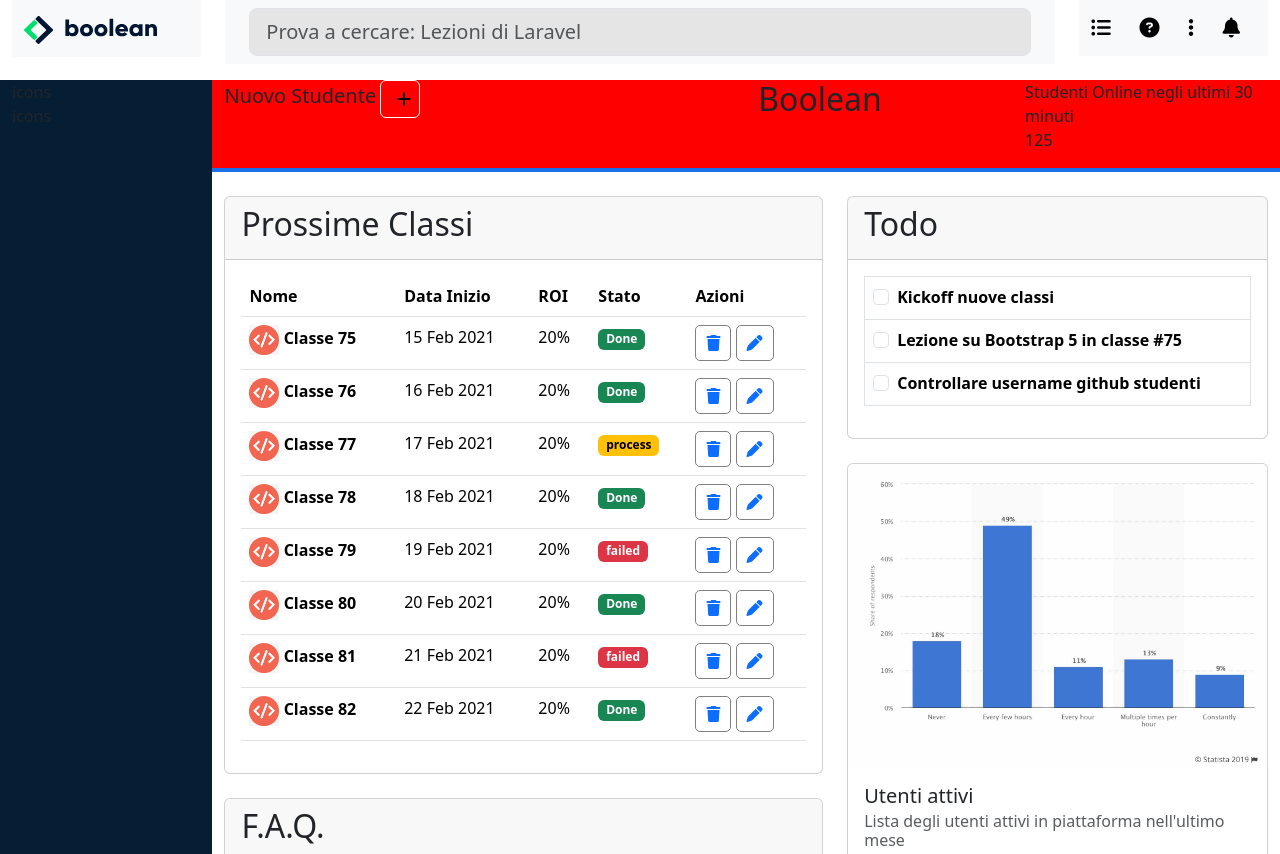
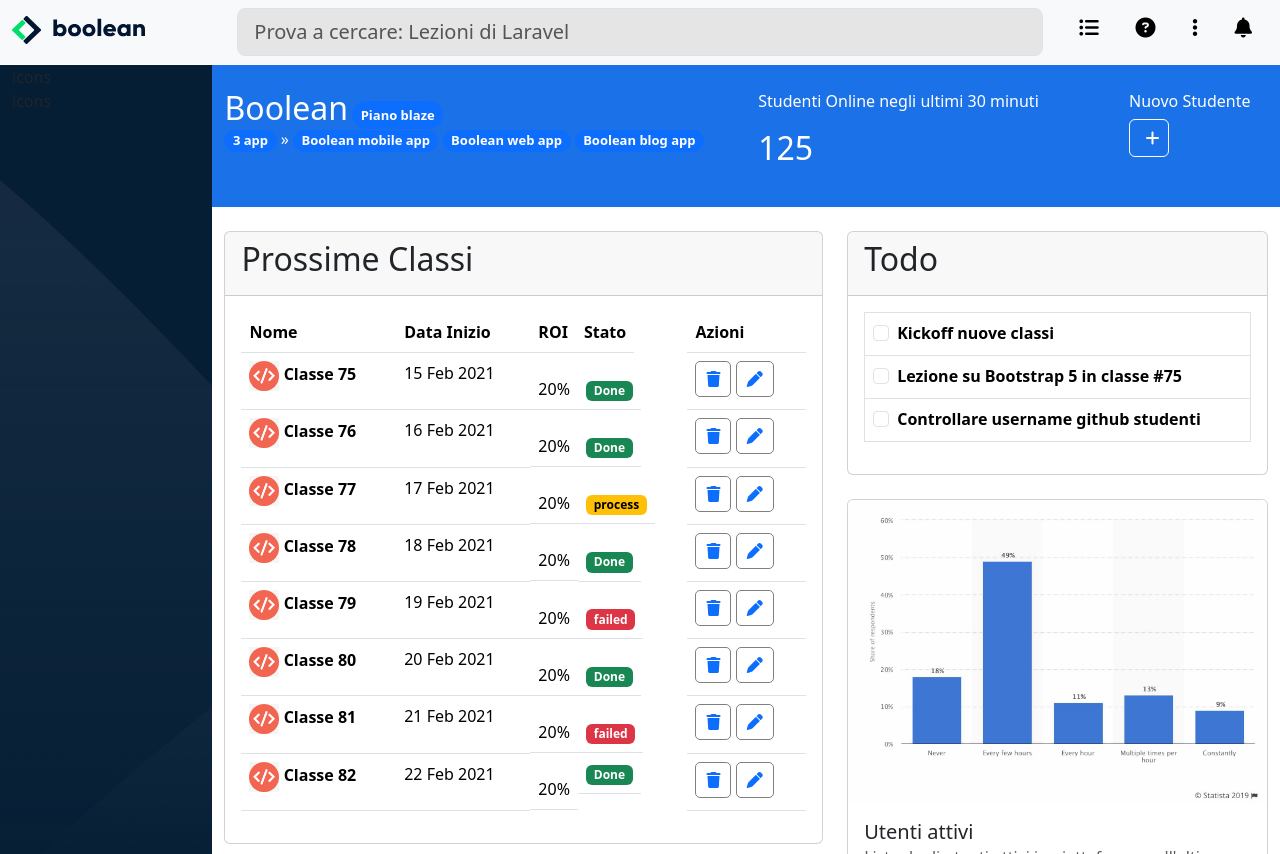
Before and after one commit to antoniogisondi/html-css-bootstrap-dashboard, a plain HTML site: page index.html in a window 1280 px wide. Shown: the top 854 px of the page. Drawn offline with nearby package versions, Linux system fonts and the light colour scheme.

Commit message:
[DOCS] Miglioramenti grafici della pagina

```diff
--- a/css/style.css
+++ b/css/style.css
@@ -8,6 +8,21 @@ header{
     background-color: rgba(248,249,250,255);
 }
 
+.sidebar{
+    background-color:rgba(5,30,52,255) ;
+    background-image:url(../img/sidebar-bg.png);
+    width: 250px;
+    margin-top: 65px
+}
+
+.icon{
+    display: inline-flex;
+    padding: 5px 10px;
+    border: 1px solid grey;
+    border-radius: 5px;
+    text-decoration: none;
+}
+
 .background-white{
     background-color: white;
 }
@@ -16,22 +31,10 @@ header{
     background-color: rgba(229,229,229,255);
 }
 
-.sidebar{
-    background-color:rgba(5,30,52,255) ;
-    height: 200vh;
-}
-
-.sidebar img{
-    width: 100%;
-}
 
 .bg-blue{
     background-color: rgba(27,114,232,255);
-    margin-top: 80px;
-}
-
-.bg-red{
-    background-color: red;
+    margin-top: 65px;
 }
 
 i{
@@ -46,18 +49,6 @@ i{
     width: 100%;
 }
 
-.width{
-    width: 250px;
-    margin-top: 80px
-}
-
-.icon{
-    display: inline-flex;
-    padding: 5px 10px;
-    border: 1px solid grey;
-    border-radius: 5px;
-    text-decoration: none;
-}
 
 .custom-btn{
     background-color: transparent;
@@ -66,4 +57,19 @@ i{
 
 .inline{
     display: inline-block;
+    margin-left: 15px;
 }
+
+.blue{
+    background-color: blue;
+    font-size: 13px;
+}
+
+.color-white{
+    color: white;
+}
+
+.arrow{
+    width: 30px;
+    color: white;
+}
--- a/index.html
+++ b/index.html
@@ -12,9 +12,9 @@
 </head>
     <body>
         <header class="fixed-top">
-            <div class="container-fluid background-white">
+            <div class="container-fluid">
                 <div class="row">
-                    <div class="col col-sm-2 col-md-3 col-lg-2">
+                    <div class="col col-sm-2 col-md-3 col-lg-2 gx-0">
                         <nav class="navbar bg-body-tertiary">
                             <div class="container-fluid">
                                 <a class="navbar-brand d-sm-block d-md-none d-lg-none" href="#">
@@ -27,7 +27,7 @@
                         </nav>
                     </div>
 
-                    <div class="col col-sm-8 col-md-6 col-lg-8">
+                    <div class="col col-sm-8 col-md-5 col-lg-8 gx-0">
                         <nav class="navbar bg-body-tertiary">
                             <div class="container-fluid justify-content-center">
                                 <form class="d-flex container-fluid" role="search">
@@ -37,7 +37,7 @@
                         </nav>
                     </div>
 
-                    <div class="col col-sm-2 col-md-3 col-lg-2">
+                    <div class="col col-sm-2 col-md-4 col-lg-2 gx-0">
                         <nav class="navbar bg-body-tertiary">
                             <div class="container-fluid">
                                 <a class="navbar-brand d-sm-none d-md-block" href="#">
@@ -61,7 +61,7 @@
 
         <main>
             <div class="main-content d-flex">
-                <div class="container sidebar width">
+                <div class="container-fluid sidebar width">
                     <div class="row d-flex flex-column">
                         <div class="col d-flex flex-column">
                             icons
@@ -76,10 +76,31 @@
 
                         <div class="container-fluid bg-blue gx-4">
                             <div class="row">
-                                <div class="col bg-red col-sm-12 col-md-4 col-lg-6 mb-1">
+                                <div class="col col-sm-12 col-md-5 col-lg-6 mb-4 mt-4">
                                     <div class="content">
-                                        <h5 class="inline">Nuovo Studente</h5>
-                                        <a class="btn inline custom-btn btn-light" type="button" data-bs-toggle="offcanvas" data-bs-target="#offcanvasRight" aria-controls="offcanvasRight"><i class="fa-solid fa-plus"></i></a>
+                                        <div class="title">
+                                            <h2 class="color-white d-inline">Boolean</h2>
+                                            <span class="badge rounded-pill text-bg-primary blue d-inline">Piano blaze</span>
+                                        </div>
+                                        <span class="badge rounded-pill text-bg-primary blue">3 app</span>
+                                        <span class="arrow">&raquo;</span>
+                                        <span class="badge rounded-pill text-bg-primary blue d-sm-inline-block d-md-inline-block d-lg-none"><i class="fa-regular fa-plus"></i></span>
+                                        <span class="badge rounded-pill text-bg-primary blue d-sm-none d-md-none d-lg-inline-block">Boolean mobile app</span>
+                                        <span class="badge rounded-pill text-bg-primary blue d-sm-none d-md-none d-lg-inline-block">Boolean web app</span>
+                                        <span class="badge rounded-pill text-bg-primary blue d-sm-none d-md-none d-lg-inline-block">Boolean blog app</span>
+                                    </div>
+                                </div>
+
+                                <div class="col col-sm-12 col-md-3 col-lg-4 mb-4 mt-4">
+                                    <div class="content">
+                                        <p class="color-white">Studenti Online negli ultimi 30 minuti <br><h2 class="color-white">125</h2></p>
+                                    </div>
+                                </div>
+
+                                <div class="col col-sm-12 col-md-4 col-lg-2 mb-4 mt-4">
+                                    <div class="content">
+                                        <h6 class="inline color-white">Nuovo Studente</h6>
+                                        <button class="btn inline custom-btn btn-light" type="button" data-bs-toggle="offcanvas" data-bs-target="#offcanvasRight" aria-controls="offcanvasRight"><i class="fa-solid fa-plus color-white"></i></button>
 
                                         <div class="offcanvas offcanvas-end" tabindex="-1" id="offcanvasRight" aria-labelledby="offcanvasRightLabel">
                                             <div class="offcanvas-header">
@@ -89,11 +110,11 @@
                                             <div class="offcanvas-body">
                                                 <form class="row g-3">
                                                     <div class="col-lg-6">
-                                                    <label for="inputEmail4" class="form-label">Nome</label>
+                                                        <label for="inputName4" class="form-label">Nome</label>
                                                         <input type="text" class="form-control" aria-label="First name">
                                                     </div>
                                                     <div class="col-lg-6">
-                                                    <label for="inputEmail4" class="form-label">Cognome</label>
+                                                        <label for="inputLastName4" class="form-label">Cognome</label>
                                                         <input type="text" class="form-control" aria-label="Last name">
                                                     </div>
                                                     <div class="col-lg-6">
@@ -147,16 +168,6 @@
                                         </div>
                                     </div>
                                 </div>
-                                <div class="col bg-red col-sm-12 col-md-4 col-lg-3 mb-1">
-                                    <div class="content">
-                                        <h2>Boolean</h2>
-                                    </div>
-                                </div>
-                                <div class="col bg-red col-sm-12 col-md-4 col-lg-3 mb-1">
-                                    <div class="content">
-                                        <p>Studenti Online negli ultimi 30 minuti <br> 125</p>
-                                    </div>
-                                </div>
                             </div>
                         </div>
 
@@ -174,8 +185,8 @@
                                                 <tr>
                                                     <th scope="col">Nome</th>
                                                     <th scope="col">Data Inizio</th>
-                                                    <th scope="col">ROI</th>
-                                                    <th scope="col">Stato</th>
+                                                    <th class="d-sm-none d-md-inline-block d-lg-inline-block" scope="col">ROI</th>
+                                                    <th class="d-sm-none d-md-inline-block d-lg-inline-block" scope="col">Stato</th>
                                                     <th scope="col">Azioni</th>
                                                 </tr>
                                             </thead>
@@ -186,8 +197,8 @@
                                                         <span>Classe 75</span>
                                                     </th>
                                                     <td>15 Feb 2021</td>
-                                                    <td>20%</td>
-                                                    <td><span class="badge green text-bg-success">Done</span></td>
+                                                    <td class="d-sm-none d-md-inline-block d-lg-inline-block pt-md-4 pt-lg-4">20%</td>
+                                                    <td class="d-sm-none d-md-inline-block d-lg-inline-block pt-md-4 pt-lg-4"><span class="badge green text-bg-success">Done</span></td>
                                                     <td>
                                                         <span class="icon"><a href=""><i class="fa-solid fa-trash"></i></a></span>
                                                         <span class="icon"><a href=""><i class="fa-solid fa-pen"></i></a></span>
@@ -200,8 +211,8 @@
                                                         <span>Classe 76</span>
                                                     </th>
                                                     <td>16 Feb 2021</td>
-                                                    <td>20%</td>
-                                                    <td><span class="badge green text-bg-success">Done</span></td>
+                                                    <td class="d-sm-none d-md-inline-block d-lg-inline-block pt-md-4 pt-lg-4">20%</td>
+                                                    <td class="d-sm-none d-md-inline-block d-lg-inline-block pt-md-4 pt-lg-4"><span class="badge green text-bg-success">Done</span></td>
                                                     <td>
                                                         <span class="icon"><a href=""><i class="fa-solid fa-trash"></i></a></span>
                                                         <span class="icon"><a href=""><i class="fa-solid fa-pen"></i></a></span>
@@ -214,8 +225,8 @@
                                                         <span>Classe 77</span>
                                                     </th>
                                                     <td>17 Feb 2021</td>
-                                                    <td>20%</td>
-                                                    <td><span class="badge yellow text-bg-warning">process</span></td>
+                                                    <td class="d-sm-none d-md-inline-block d-lg-inline-block pt-md-4 pt-lg-4">20%</td>
+                                                    <td class="d-sm-none d-md-inline-block d-lg-inline-block pt-md-4 pt-lg-4"><span class="badge yellow text-bg-warning">process</span></td>
                                                     <td>
                                                         <span class="icon"><a href=""><i class="fa-solid fa-trash"></i></a></span>
                                                         <span class="icon"><a href=""><i class="fa-solid fa-pen"></i></a></span>
@@ -228,8 +239,8 @@
                                                         <span>Classe 78</span>
                                                     </th>
                                                     <td>18 Feb 2021</td>
-                                                    <td>20%</td>
-                                                    <td><span class="badge green text-bg-success">Done</span></td>
+                                                    <td class="d-sm-none d-md-inline-block d-lg-inline-block pt-md-4 pt-lg-4">20%</td>
+                                                    <td class="d-sm-none d-md-inline-block d-lg-inline-block pt-md-4 pt-lg-4"><span class="badge green text-bg-success">Done</span></td>
                                                     <td>
                                                         <span class="icon"><a href=""><i class="fa-solid fa-trash"></i></a></span>
                                                         <span class="icon"><a href=""><i class="fa-solid fa-pen"></i></a></span>
@@ -242,8 +253,8 @@
                                                         <span>Classe 79</span>
                                                     </th>
                                                     <td>19 Feb 2021</td>
-                                                    <td>20%</td>
-                                                    <td><span class="badge red text-bg-danger">failed</span></td>
+                                                    <td class="d-sm-none d-md-inline-block d-lg-inline-block pt-md-4 pt-lg-4">20%</td>
+                                                    <td class="d-sm-none d-md-inline-block d-lg-inline-block pt-md-4 pt-lg-4"><span class="badge red text-bg-danger">failed</span></td>
                                                     <td>
                                                         <span class="icon"><a href=""><i class="fa-solid fa-trash"></i></a></span>
                                                         <span class="icon"><a href=""><i class="fa-solid fa-pen"></i></a></span>
@@ -256,8 +267,8 @@
                                                         <span>Classe 80</span>
                                                     </th>
                                                     <td>20 Feb 2021</td>
-                                                    <td>20%</td>
-                                                    <td><span class="badge green text-bg-success">Done</span></td>
+                                                    <td class="d-sm-none d-md-inline-block d-lg-inline-block pt-md-4 pt-lg-4">20%</td>
+                                                    <td class="d-sm-none d-md-inline-block d-lg-inline-block pt-md-4 pt-lg-4"><span class="badge green text-bg-success">Done</span></td>
                                                     <td>
                                                         <span class="icon"><a href=""><i class="fa-solid fa-trash"></i></a></span>
                                                         <span class="icon"><a href=""><i class="fa-solid fa-pen"></i></a></span>
@@ -270,8 +281,8 @@
                                                         <span>Classe 81</span>
                                                     </th>
                                                     <td>21 Feb 2021</td>
-                                                    <td>20%</td>
-                                                    <td><span class="badge red text-bg-danger">failed</span></td>
+                                                    <td class="d-sm-none d-md-inline-block d-lg-inline-block pt-md-4 pt-lg-4">20%</td>
+                                                    <td class="d-sm-none d-md-inline-block d-lg-inline-block pt-md-4 pt-lg-4"><span class="badge red text-bg-danger">failed</span></td>
                                                     <td>
                                                         <span class="icon"><a href=""><i class="fa-solid fa-trash"></i></a></span>
                                                         <span class="icon"><a href=""><i class="fa-solid fa-pen"></i></a></span>
@@ -284,8 +295,8 @@
                                                         <span>Classe 82</span>
                                                     </th>
                                                     <td>22 Feb 2021</td>
-                                                    <td>20%</td>
-                                                    <td><span class="badge green text-bg-success">Done</span></td>
+                                                    <td class="d-sm-none d-md-inline-block d-lg-inline-block pt-md-4 pt-lg-4">20%</td>
+                                                    <td class="d-sm-none d-md-inline-block d-lg-inline-block pt-md-4pt-lg-4"><span class="badge green text-bg-success">Done</span></td>
                                                     <td>
                                                         <span class="icon"><a href=""><i class="fa-solid fa-trash"></i></a></span>
                                                         <span class="icon"><a href=""><i class="fa-solid fa-pen"></i></a></span>
@@ -357,7 +368,7 @@
                                                 <tr>
                                                     <th>
                                                         <div class="form-check">
-                                                                <input class="form-check-input" type="checkbox" value="" id="flexCheckDefault">
+                                                            <input class="form-check-input" type="checkbox" id="flexCheckDefault">
                                                             <label class="form-check-label" for="flexCheckDefault">Kickoff nuove classi</label>
                                                         </div>
                                                     </th>
@@ -366,7 +377,7 @@
                                                 <tr>
                                                     <th>
                                                         <div class="form-check">
-                                                                <input class="form-check-input" type="checkbox" value="" id="flexCheckDefault">
+                                                            <input class="form-check-input" type="checkbox" id="flexCheckDefault">
                                                             <label class="form-check-label" for="flexCheckDefault">Lezione su Bootstrap 5 in classe #75</label>
                                                         </div>
                                                     </th>
@@ -375,7 +386,7 @@
                                                 <tr>
                                                     <th>
                                                         <div class="form-check">
-                                                                <input class="form-check-input" type="checkbox" value="" id="flexCheckDefault">
+                                                            <input class="form-check-input" type="checkbox" id="flexCheckDefault">
                                                             <label class="form-check-label" for="flexCheckDefault">Controllare username github studenti</label>
                                                         </div>
                                                     </th>
@@ -405,47 +416,6 @@
                     </div>
                 </div>
             </div>
-            </div>
         </main>
     </body>
 </html>
-
-
-
-
-    <button class="navbar-toggler" type="button" data-bs-toggle="offcanvas" data-bs-target="#offcanvasNavbar" aria-controls="offcanvasNavbar" aria-label="Toggle navigation">
-        <span class="navbar-toggler-icon"></span>
-    </button>
-  <div class="offcanvas offcanvas-end" tabindex="-1" id="offcanvasNavbar" aria-labelledby="offcanvasNavbarLabel">
-    <div class="offcanvas-header">
-      <h5 class="offcanvas-title" id="offcanvasNavbarLabel">Offcanvas</h5>
-      <button type="button" class="btn-close" data-bs-dismiss="offcanvas" aria-label="Close"></button>
-    </div>
-    <div class="offcanvas-body">
-      <ul class="navbar-nav justify-content-end flex-grow-1 pe-3">
-        <li class="nav-item">
-          <a class="nav-link active" aria-current="page" href="#">Home</a>
-        </li>
-        <li class="nav-item">
-          <a class="nav-link" href="#">Link</a>
-        </li>
-        <li class="nav-item dropdown">
-          <a class="nav-link dropdown-toggle" href="#" role="button" data-bs-toggle="dropdown" aria-expanded="false">
-            Dropdown
-          </a>
-          <ul class="dropdown-menu">
-            <li><a class="dropdown-item" href="#">Action</a></li>
-            <li><a class="dropdown-item" href="#">Another action</a></li>
-            <li>
-              <hr class="dropdown-divider">
-            </li>
-            <li><a class="dropdown-item" href="#">Something else here</a></li>
-          </ul>
-        </li>
-      </ul>
-        <form class="d-flex mt-3" role="search">
-            <input class="form-control me-2" type="search" placeholder="Search" aria-label="Search">
-            <button class="btn btn-outline-success" type="submit">Search</button>
-        </form>
-    </div>
-  </div>
```
Lines whose indentation alone changed are shown as unchanged.
